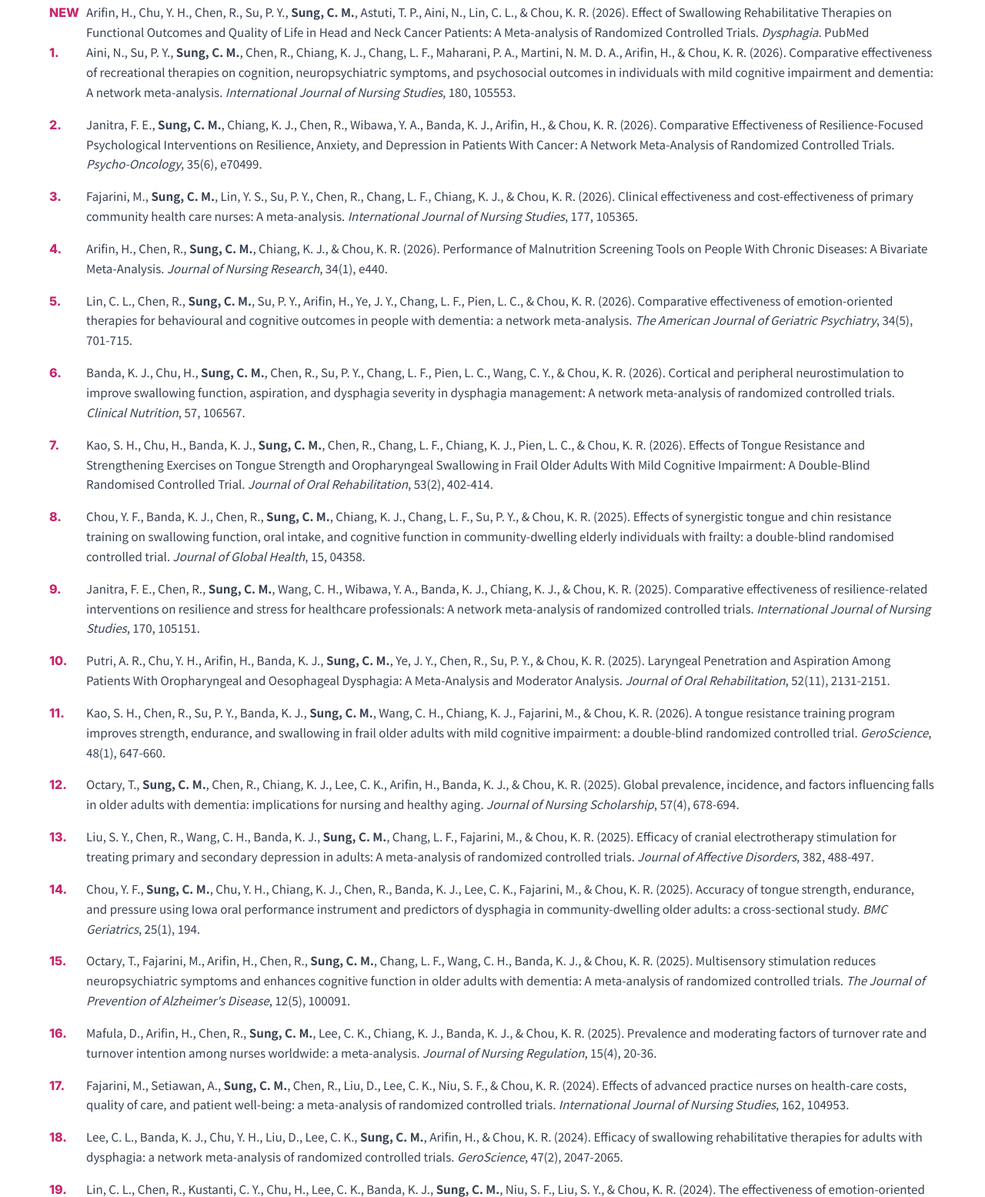
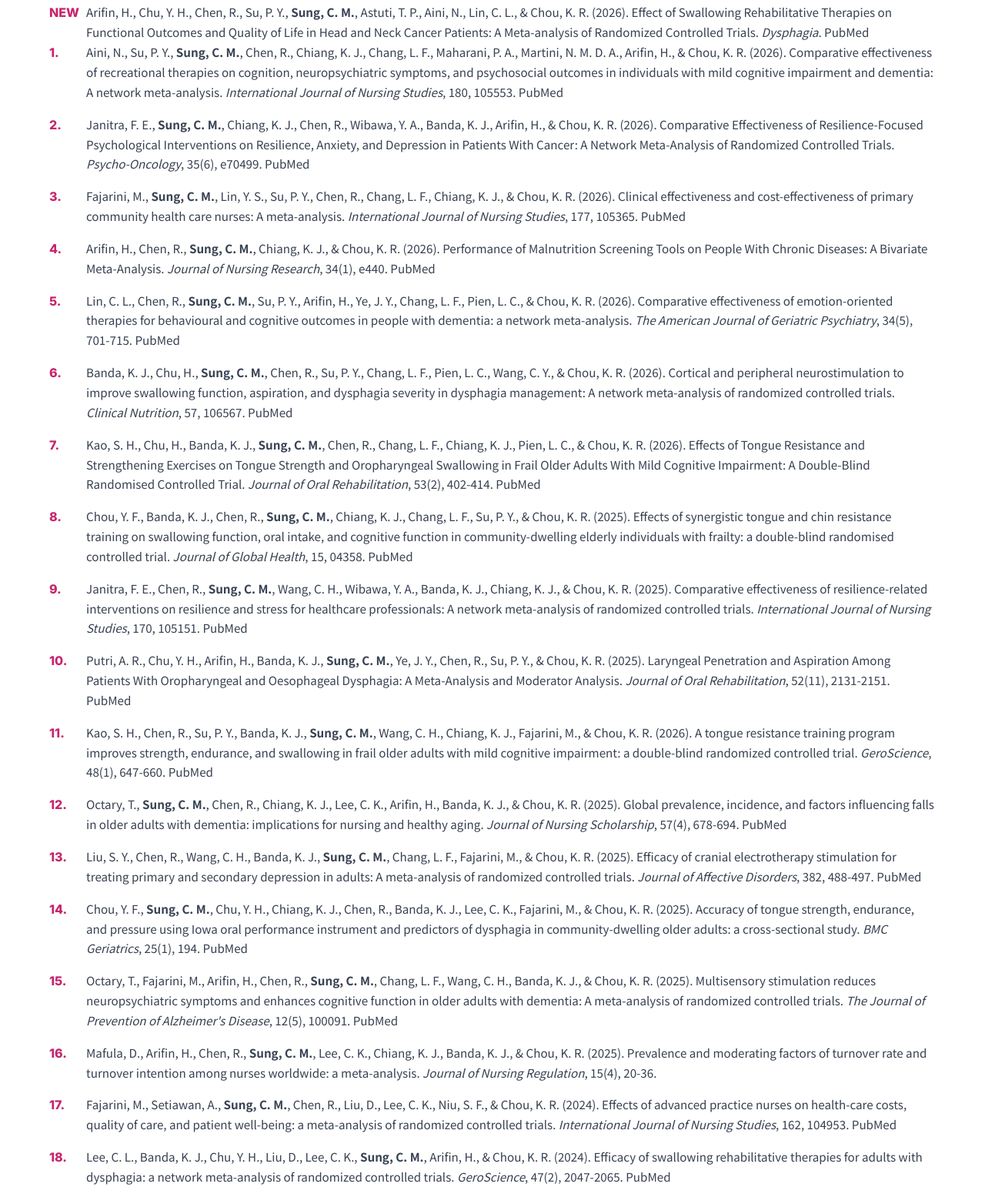
Before and after one commit to bobyu89/sung-lab-website, a plain HTML site: page en/publications.html in a window 1280 px wide. Shown: the part 707-2262 px from the top of the page at 77% size. Drawn offline with Linux system fonts and the light colour scheme.

Commit message:
補齊 PubMed 連結與手機版顯示

```diff
--- a/css/main.css
+++ b/css/main.css
@@ -39,6 +39,7 @@ html,
 body {
   margin: 0;
   padding: 0;
+  overflow-x: clip;
 }
 
 body {
--- a/en/publications.html
+++ b/en/publications.html
@@ -71,7 +71,7 @@
       </div>
 
       <p class="reveal">
-        <a class="btn btn-outline" href="https://pubmed.ncbi.nlm.nih.gov/?term=%22Sung+CM%22%5BAuthor%5D+AND+Taiwan%5BAffiliation%5D&amp;sort=date" target="_blank" rel="noopener noreferrer">View latest publications on PubMed →</a>
+        <a class="btn btn-outline" href="https://pubmed.ncbi.nlm.nih.gov/?term=Chien+Mei+Sung&amp;sort=pubdate" target="_blank" rel="noopener noreferrer">View latest publications on PubMed →</a>
       </p>
 
       <div class="pub-item reveal">
@@ -82,63 +82,63 @@
       <ol class="pub-list reveal">
         <li class="pub-item">
           <span class="pub-item__index">1.</span>
-          <p class="pub-item__text">Aini, N., Su, P. Y., <strong>Sung, C. M.</strong>, Chen, R., Chiang, K. J., Chang, L. F., Maharani, P. A., Martini, N. M. D. A., Arifin, H., &amp; Chou, K. R. (2026). Comparative effectiveness of recreational therapies on cognition, neuropsychiatric symptoms, and psychosocial outcomes in individuals with mild cognitive impairment and dementia: A network meta-analysis. <em>International Journal of Nursing Studies</em>, 180, 105553.<a class="doi" hidden>DOI</a></p>
+          <p class="pub-item__text">Aini, N., Su, P. Y., <strong>Sung, C. M.</strong>, Chen, R., Chiang, K. J., Chang, L. F., Maharani, P. A., Martini, N. M. D. A., Arifin, H., &amp; Chou, K. R. (2026). Comparative effectiveness of recreational therapies on cognition, neuropsychiatric symptoms, and psychosocial outcomes in individuals with mild cognitive impairment and dementia: A network meta-analysis. <em>International Journal of Nursing Studies</em>, 180, 105553. <a class="doi" href="https://pubmed.ncbi.nlm.nih.gov/42114453/" target="_blank" rel="noopener noreferrer">PubMed</a></p>
         </li>
         <li class="pub-item">
           <span class="pub-item__index">2.</span>
-          <p class="pub-item__text">Janitra, F. E., <strong>Sung, C. M.</strong>, Chiang, K. J., Chen, R., Wibawa, Y. A., Banda, K. J., Arifin, H., &amp; Chou, K. R. (2026). Comparative Effectiveness of Resilience-Focused Psychological Interventions on Resilience, Anxiety, and Depression in Patients With Cancer: A Network Meta-Analysis of Randomized Controlled Trials. <em>Psycho-Oncology</em>, 35(6), e70499.<a class="doi" hidden>DOI</a></p>
+          <p class="pub-item__text">Janitra, F. E., <strong>Sung, C. M.</strong>, Chiang, K. J., Chen, R., Wibawa, Y. A., Banda, K. J., Arifin, H., &amp; Chou, K. R. (2026). Comparative Effectiveness of Resilience-Focused Psychological Interventions on Resilience, Anxiety, and Depression in Patients With Cancer: A Network Meta-Analysis of Randomized Controlled Trials. <em>Psycho-Oncology</em>, 35(6), e70499. <a class="doi" href="https://pubmed.ncbi.nlm.nih.gov/42234575/" target="_blank" rel="noopener noreferrer">PubMed</a></p>
         </li>
         <li class="pub-item">
           <span class="pub-item__index">3.</span>
-          <p class="pub-item__text">Fajarini, M., <strong>Sung, C. M.</strong>, Lin, Y. S., Su, P. Y., Chen, R., Chang, L. F., Chiang, K. J., &amp; Chou, K. R. (2026). Clinical effectiveness and cost-effectiveness of primary community health care nurses: A meta-analysis. <em>International Journal of Nursing Studies</em>, 177, 105365.<a class="doi" hidden>DOI</a></p>
+          <p class="pub-item__text">Fajarini, M., <strong>Sung, C. M.</strong>, Lin, Y. S., Su, P. Y., Chen, R., Chang, L. F., Chiang, K. J., &amp; Chou, K. R. (2026). Clinical effectiveness and cost-effectiveness of primary community health care nurses: A meta-analysis. <em>International Journal of Nursing Studies</em>, 177, 105365. <a class="doi" href="https://pubmed.ncbi.nlm.nih.gov/41702261/" target="_blank" rel="noopener noreferrer">PubMed</a></p>
         </li>
         <li class="pub-item">
           <span class="pub-item__index">4.</span>
-          <p class="pub-item__text">Arifin, H., Chen, R., <strong>Sung, C. M.</strong>, Chiang, K. J., &amp; Chou, K. R. (2026). Performance of Malnutrition Screening Tools on People With Chronic Diseases: A Bivariate Meta-Analysis. <em>Journal of Nursing Research</em>, 34(1), e440.<a class="doi" hidden>DOI</a></p>
+          <p class="pub-item__text">Arifin, H., Chen, R., <strong>Sung, C. M.</strong>, Chiang, K. J., &amp; Chou, K. R. (2026). Performance of Malnutrition Screening Tools on People With Chronic Diseases: A Bivariate Meta-Analysis. <em>Journal of Nursing Research</em>, 34(1), e440. <a class="doi" href="https://pubmed.ncbi.nlm.nih.gov/41627084/" target="_blank" rel="noopener noreferrer">PubMed</a></p>
         </li>
         <li class="pub-item">
           <span class="pub-item__index">5.</span>
-          <p class="pub-item__text">Lin, C. L., Chen, R., <strong>Sung, C. M.</strong>, Su, P. Y., Arifin, H., Ye, J. Y., Chang, L. F., Pien, L. C., &amp; Chou, K. R. (2026). Comparative effectiveness of emotion-oriented therapies for behavioural and cognitive outcomes in people with dementia: a network meta-analysis. <em>The American Journal of Geriatric Psychiatry</em>, 34(5), 701-715.<a class="doi" hidden>DOI</a></p>
+          <p class="pub-item__text">Lin, C. L., Chen, R., <strong>Sung, C. M.</strong>, Su, P. Y., Arifin, H., Ye, J. Y., Chang, L. F., Pien, L. C., &amp; Chou, K. R. (2026). Comparative effectiveness of emotion-oriented therapies for behavioural and cognitive outcomes in people with dementia: a network meta-analysis. <em>The American Journal of Geriatric Psychiatry</em>, 34(5), 701-715. <a class="doi" href="https://pubmed.ncbi.nlm.nih.gov/41644332/" target="_blank" rel="noopener noreferrer">PubMed</a></p>
         </li>
         <li class="pub-item">
           <span class="pub-item__index">6.</span>
-          <p class="pub-item__text">Banda, K. J., Chu, H., <strong>Sung, C. M.</strong>, Chen, R., Su, P. Y., Chang, L. F., Pien, L. C., Wang, C. Y., &amp; Chou, K. R. (2026). Cortical and peripheral neurostimulation to improve swallowing function, aspiration, and dysphagia severity in dysphagia management: A network meta-analysis of randomized controlled trials. <em>Clinical Nutrition</em>, 57, 106567.<a class="doi" hidden>DOI</a></p>
+          <p class="pub-item__text">Banda, K. J., Chu, H., <strong>Sung, C. M.</strong>, Chen, R., Su, P. Y., Chang, L. F., Pien, L. C., Wang, C. Y., &amp; Chou, K. R. (2026). Cortical and peripheral neurostimulation to improve swallowing function, aspiration, and dysphagia severity in dysphagia management: A network meta-analysis of randomized controlled trials. <em>Clinical Nutrition</em>, 57, 106567. <a class="doi" href="https://pubmed.ncbi.nlm.nih.gov/41529523/" target="_blank" rel="noopener noreferrer">PubMed</a></p>
         </li>
         <li class="pub-item">
           <span class="pub-item__index">7.</span>
-          <p class="pub-item__text">Kao, S. H., Chu, H., Banda, K. J., <strong>Sung, C. M.</strong>, Chen, R., Chang, L. F., Chiang, K. J., Pien, L. C., &amp; Chou, K. R. (2026). Effects of Tongue Resistance and Strengthening Exercises on Tongue Strength and Oropharyngeal Swallowing in Frail Older Adults With Mild Cognitive Impairment: A Double-Blind Randomised Controlled Trial. <em>Journal of Oral Rehabilitation</em>, 53(2), 402-414.<a class="doi" hidden>DOI</a></p>
+          <p class="pub-item__text">Kao, S. H., Chu, H., Banda, K. J., <strong>Sung, C. M.</strong>, Chen, R., Chang, L. F., Chiang, K. J., Pien, L. C., &amp; Chou, K. R. (2026). Effects of Tongue Resistance and Strengthening Exercises on Tongue Strength and Oropharyngeal Swallowing in Frail Older Adults With Mild Cognitive Impairment: A Double-Blind Randomised Controlled Trial. <em>Journal of Oral Rehabilitation</em>, 53(2), 402-414. <a class="doi" href="https://pubmed.ncbi.nlm.nih.gov/41190776/" target="_blank" rel="noopener noreferrer">PubMed</a></p>
         </li>
         <li class="pub-item">
           <span class="pub-item__index">8.</span>
-          <p class="pub-item__text">Chou, Y. F., Banda, K. J., Chen, R., <strong>Sung, C. M.</strong>, Chiang, K. J., Chang, L. F., Su, P. Y., &amp; Chou, K. R. (2025). Effects of synergistic tongue and chin resistance training on swallowing function, oral intake, and cognitive function in community-dwelling elderly individuals with frailty: a double-blind randomised controlled trial. <em>Journal of Global Health</em>, 15, 04358.<a class="doi" hidden>DOI</a></p>
+          <p class="pub-item__text">Chou, Y. F., Banda, K. J., Chen, R., <strong>Sung, C. M.</strong>, Chiang, K. J., Chang, L. F., Su, P. Y., &amp; Chou, K. R. (2025). Effects of synergistic tongue and chin resistance training on swallowing function, oral intake, and cognitive function in community-dwelling elderly individuals with frailty: a double-blind randomised controlled trial. <em>Journal of Global Health</em>, 15, 04358. <a class="doi" href="https://pubmed.ncbi.nlm.nih.gov/41346239/" target="_blank" rel="noopener noreferrer">PubMed</a></p>
         </li>
         <li class="pub-item">
           <span class="pub-item__index">9.</span>
-          <p class="pub-item__text">Janitra, F. E., Chen, R., <strong>Sung, C. M.</strong>, Wang, C. H., Wibawa, Y. A., Banda, K. J., Chiang, K. J., &amp; Chou, K. R. (2025). Comparative effectiveness of resilience-related interventions on resilience and stress for healthcare professionals: A network meta-analysis of randomized controlled trials. <em>International Journal of Nursing Studies</em>, 170, 105151.<a class="doi" hidden>DOI</a></p>
+          <p class="pub-item__text">Janitra, F. E., Chen, R., <strong>Sung, C. M.</strong>, Wang, C. H., Wibawa, Y. A., Banda, K. J., Chiang, K. J., &amp; Chou, K. R. (2025). Comparative effectiveness of resilience-related interventions on resilience and stress for healthcare professionals: A network meta-analysis of randomized controlled trials. <em>International Journal of Nursing Studies</em>, 170, 105151. <a class="doi" href="https://pubmed.ncbi.nlm.nih.gov/40664044/" target="_blank" rel="noopener noreferrer">PubMed</a></p>
         </li>
         <li class="pub-item">
           <span class="pub-item__index">10.</span>
-          <p class="pub-item__text">Putri, A. R., Chu, Y. H., Arifin, H., Banda, K. J., <strong>Sung, C. M.</strong>, Ye, J. Y., Chen, R., Su, P. Y., &amp; Chou, K. R. (2025). Laryngeal Penetration and Aspiration Among Patients With Oropharyngeal and Oesophageal Dysphagia: A Meta-Analysis and Moderator Analysis. <em>Journal of Oral Rehabilitation</em>, 52(11), 2131-2151.<a class="doi" hidden>DOI</a></p>
+          <p class="pub-item__text">Putri, A. R., Chu, Y. H., Arifin, H., Banda, K. J., <strong>Sung, C. M.</strong>, Ye, J. Y., Chen, R., Su, P. Y., &amp; Chou, K. R. (2025). Laryngeal Penetration and Aspiration Among Patients With Oropharyngeal and Oesophageal Dysphagia: A Meta-Analysis and Moderator Analysis. <em>Journal of Oral Rehabilitation</em>, 52(11), 2131-2151. <a class="doi" href="https://pubmed.ncbi.nlm.nih.gov/40707409/" target="_blank" rel="noopener noreferrer">PubMed</a></p>
         </li>
         <li class="pub-item">
           <span class="pub-item__index">11.</span>
-          <p class="pub-item__text">Kao, S. H., Chen, R., Su, P. Y., Banda, K. J., <strong>Sung, C. M.</strong>, Wang, C. H., Chiang, K. J., Fajarini, M., &amp; Chou, K. R. (2026). A tongue resistance training program improves strength, endurance, and swallowing in frail older adults with mild cognitive impairment: a double-blind randomized controlled trial. <em>GeroScience</em>, 48(1), 647-660.<a class="doi" hidden>DOI</a></p>
+          <p class="pub-item__text">Kao, S. H., Chen, R., Su, P. Y., Banda, K. J., <strong>Sung, C. M.</strong>, Wang, C. H., Chiang, K. J., Fajarini, M., &amp; Chou, K. R. (2026). A tongue resistance training program improves strength, endurance, and swallowing in frail older adults with mild cognitive impairment: a double-blind randomized controlled trial. <em>GeroScience</em>, 48(1), 647-660. <a class="doi" href="https://pubmed.ncbi.nlm.nih.gov/40439971/" target="_blank" rel="noopener noreferrer">PubMed</a></p>
         </li>
         <li class="pub-item">
           <span class="pub-item__index">12.</span>
-          <p class="pub-item__text">Octary, T., <strong>Sung, C. M.</strong>, Chen, R., Chiang, K. J., Lee, C. K., Arifin, H., Banda, K. J., &amp; Chou, K. R. (2025). Global prevalence, incidence, and factors influencing falls in older adults with dementia: implications for nursing and healthy aging. <em>Journal of Nursing Scholarship</em>, 57(4), 678-694.<a class="doi" hidden>DOI</a></p>
+          <p class="pub-item__text">Octary, T., <strong>Sung, C. M.</strong>, Chen, R., Chiang, K. J., Lee, C. K., Arifin, H., Banda, K. J., &amp; Chou, K. R. (2025). Global prevalence, incidence, and factors influencing falls in older adults with dementia: implications for nursing and healthy aging. <em>Journal of Nursing Scholarship</em>, 57(4), 678-694. <a class="doi" href="https://pubmed.ncbi.nlm.nih.gov/40237091/" target="_blank" rel="noopener noreferrer">PubMed</a></p>
         </li>
         <li class="pub-item">
           <span class="pub-item__index">13.</span>
-          <p class="pub-item__text">Liu, S. Y., Chen, R., Wang, C. H., Banda, K. J., <strong>Sung, C. M.</strong>, Chang, L. F., Fajarini, M., &amp; Chou, K. R. (2025). Efficacy of cranial electrotherapy stimulation for treating primary and secondary depression in adults: A meta-analysis of randomized controlled trials. <em>Journal of Affective Disorders</em>, 382, 488-497.<a class="doi" hidden>DOI</a></p>
+          <p class="pub-item__text">Liu, S. Y., Chen, R., Wang, C. H., Banda, K. J., <strong>Sung, C. M.</strong>, Chang, L. F., Fajarini, M., &amp; Chou, K. R. (2025). Efficacy of cranial electrotherapy stimulation for treating primary and secondary depression in adults: A meta-analysis of randomized controlled trials. <em>Journal of Affective Disorders</em>, 382, 488-497. <a class="doi" href="https://pubmed.ncbi.nlm.nih.gov/40286924/" target="_blank" rel="noopener noreferrer">PubMed</a></p>
         </li>
         <li class="pub-item">
           <span class="pub-item__index">14.</span>
-          <p class="pub-item__text">Chou, Y. F., <strong>Sung, C. M.</strong>, Chu, Y. H., Chiang, K. J., Chen, R., Banda, K. J., Lee, C. K., Fajarini, M., &amp; Chou, K. R. (2025). Accuracy of tongue strength, endurance, and pressure using Iowa oral performance instrument and predictors of dysphagia in community-dwelling older adults: a cross-sectional study. <em>BMC Geriatrics</em>, 25(1), 194.<a class="doi" hidden>DOI</a></p>
+          <p class="pub-item__text">Chou, Y. F., <strong>Sung, C. M.</strong>, Chu, Y. H., Chiang, K. J., Chen, R., Banda, K. J., Lee, C. K., Fajarini, M., &amp; Chou, K. R. (2025). Accuracy of tongue strength, endurance, and pressure using Iowa oral performance instrument and predictors of dysphagia in community-dwelling older adults: a cross-sectional study. <em>BMC Geriatrics</em>, 25(1), 194. <a class="doi" href="https://pubmed.ncbi.nlm.nih.gov/40128713/" target="_blank" rel="noopener noreferrer">PubMed</a></p>
         </li>
         <li class="pub-item">
           <span class="pub-item__index">15.</span>
-          <p class="pub-item__text">Octary, T., Fajarini, M., Arifin, H., Chen, R., <strong>Sung, C. M.</strong>, Chang, L. F., Wang, C. H., Banda, K. J., &amp; Chou, K. R. (2025). Multisensory stimulation reduces neuropsychiatric symptoms and enhances cognitive function in older adults with dementia: A meta-analysis of randomized controlled trials. <em>The Journal of Prevention of Alzheimer's Disease</em>, 12(5), 100091.<a class="doi" hidden>DOI</a></p>
+          <p class="pub-item__text">Octary, T., Fajarini, M., Arifin, H., Chen, R., <strong>Sung, C. M.</strong>, Chang, L. F., Wang, C. H., Banda, K. J., &amp; Chou, K. R. (2025). Multisensory stimulation reduces neuropsychiatric symptoms and enhances cognitive function in older adults with dementia: A meta-analysis of randomized controlled trials. <em>The Journal of Prevention of Alzheimer's Disease</em>, 12(5), 100091. <a class="doi" href="https://pubmed.ncbi.nlm.nih.gov/39986906/" target="_blank" rel="noopener noreferrer">PubMed</a></p>
         </li>
         <li class="pub-item">
           <span class="pub-item__index">16.</span>
@@ -146,27 +146,27 @@
         </li>
         <li class="pub-item">
           <span class="pub-item__index">17.</span>
-          <p class="pub-item__text">Fajarini, M., Setiawan, A., <strong>Sung, C. M.</strong>, Chen, R., Liu, D., Lee, C. K., Niu, S. F., &amp; Chou, K. R. (2024). Effects of advanced practice nurses on health-care costs, quality of care, and patient well-being: a meta-analysis of randomized controlled trials. <em>International Journal of Nursing Studies</em>, 162, 104953.<a class="doi" hidden>DOI</a></p>
+          <p class="pub-item__text">Fajarini, M., Setiawan, A., <strong>Sung, C. M.</strong>, Chen, R., Liu, D., Lee, C. K., Niu, S. F., &amp; Chou, K. R. (2024). Effects of advanced practice nurses on health-care costs, quality of care, and patient well-being: a meta-analysis of randomized controlled trials. <em>International Journal of Nursing Studies</em>, 162, 104953. <a class="doi" href="https://pubmed.ncbi.nlm.nih.gov/39586168/" target="_blank" rel="noopener noreferrer">PubMed</a></p>
         </li>
         <li class="pub-item">
           <span class="pub-item__index">18.</span>
-          <p class="pub-item__text">Lee, C. L., Banda, K. J., Chu, Y. H., Liu, D., Lee, C. K., <strong>Sung, C. M.</strong>, Arifin, H., &amp; Chou, K. R. (2024). Efficacy of swallowing rehabilitative therapies for adults with dysphagia: a network meta-analysis of randomized controlled trials. <em>GeroScience</em>, 47(2), 2047-2065.<a class="doi" hidden>DOI</a></p>
+          <p class="pub-item__text">Lee, C. L., Banda, K. J., Chu, Y. H., Liu, D., Lee, C. K., <strong>Sung, C. M.</strong>, Arifin, H., &amp; Chou, K. R. (2024). Efficacy of swallowing rehabilitative therapies for adults with dysphagia: a network meta-analysis of randomized controlled trials. <em>GeroScience</em>, 47(2), 2047-2065. <a class="doi" href="https://pubmed.ncbi.nlm.nih.gov/39438392/" target="_blank" rel="noopener noreferrer">PubMed</a></p>
         </li>
         <li class="pub-item">
           <span class="pub-item__index">19.</span>
-          <p class="pub-item__text">Lin, C. L., Chen, R., Kustanti, C. Y., Chu, H., Lee, C. K., Banda, K. J., <strong>Sung, C. M.</strong>, Niu, S. F., Liu, S. Y., &amp; Chou, K. R. (2024). The effectiveness of emotion-oriented approaches on psychological outcomes and cognitive function in older adults: A meta-analysis of randomised controlled trials. <em>Journal of Global Health</em>, 14, 04123.<a class="doi" hidden>DOI</a></p>
+          <p class="pub-item__text">Lin, C. L., Chen, R., Kustanti, C. Y., Chu, H., Lee, C. K., Banda, K. J., <strong>Sung, C. M.</strong>, Niu, S. F., Liu, S. Y., &amp; Chou, K. R. (2024). The effectiveness of emotion-oriented approaches on psychological outcomes and cognitive function in older adults: A meta-analysis of randomised controlled trials. <em>Journal of Global Health</em>, 14, 04123. <a class="doi" href="https://pubmed.ncbi.nlm.nih.gov/38939961/" target="_blank" rel="noopener noreferrer">PubMed</a></p>
         </li>
         <li class="pub-item">
           <span class="pub-item__index">20.</span>
-          <p class="pub-item__text">Janitra, F. E., Chen, R., Lin, H. C., <strong>Sung, C. M.</strong>, Chu, H., Lee, C. K., Niu, S. F., Liu, H. I., Chang, L. F., Banda, K. J., &amp; Chou, K. R. (2024). Efficacy of resilience-related psychological interventions in patients with long-term diseases: A meta-analysis of randomised controlled trials. <em>International Journal of Mental Health Nursing</em>, 33(5), 1388-1406.<a class="doi" hidden>DOI</a></p>
+          <p class="pub-item__text">Janitra, F. E., Chen, R., Lin, H. C., <strong>Sung, C. M.</strong>, Chu, H., Lee, C. K., Niu, S. F., Liu, H. I., Chang, L. F., Banda, K. J., &amp; Chou, K. R. (2024). Efficacy of resilience-related psychological interventions in patients with long-term diseases: A meta-analysis of randomised controlled trials. <em>International Journal of Mental Health Nursing</em>, 33(5), 1388-1406. <a class="doi" href="https://pubmed.ncbi.nlm.nih.gov/38651215/" target="_blank" rel="noopener noreferrer">PubMed</a></p>
         </li>
         <li class="pub-item">
           <span class="pub-item__index">21.</span>
-          <p class="pub-item__text"><strong>Sung, C. M.</strong>, Lee, T. Y., Chu, H., Liu, D., Lin, H. C., Pien, L. C., Jen, H. J., Lai, Y. J., Kang, X. L., &amp; Chou, K. R. (2023). Efficacy of multi-domain cognitive function training on cognitive function, working memory, attention, and coordination in older adults with mild cognitive impairment and mild dementia: A one-year prospective randomised controlled trial. <em>Journal of Global Health</em>, 13, 04069.<a class="doi" hidden>DOI</a></p>
+          <p class="pub-item__text"><strong>Sung, C. M.</strong>, Lee, T. Y., Chu, H., Liu, D., Lin, H. C., Pien, L. C., Jen, H. J., Lai, Y. J., Kang, X. L., &amp; Chou, K. R. (2023). Efficacy of multi-domain cognitive function training on cognitive function, working memory, attention, and coordination in older adults with mild cognitive impairment and mild dementia: A one-year prospective randomised controlled trial. <em>Journal of Global Health</em>, 13, 04069. <a class="doi" href="https://pubmed.ncbi.nlm.nih.gov/37387548/" target="_blank" rel="noopener noreferrer">PubMed</a></p>
         </li>
         <li class="pub-item">
           <span class="pub-item__index">22.</span>
-          <p class="pub-item__text"><strong>Sung, C. M.</strong>, Jen, H. J., Liu, D., Kustanti, C. Y., Chu, H., Chen, R., Lin, H. C., Chang, C. Y., &amp; Chou, K. R. (2023). The effect of cognitive training on domains of attention in older adults with mild cognitive impairment and mild dementia: A meta-analysis of randomised controlled trials. <em>Journal of Global Health</em>, 13, 04078.<a class="doi" hidden>DOI</a></p>
+          <p class="pub-item__text"><strong>Sung, C. M.</strong>, Jen, H. J., Liu, D., Kustanti, C. Y., Chu, H., Chen, R., Lin, H. C., Chang, C. Y., &amp; Chou, K. R. (2023). The effect of cognitive training on domains of attention in older adults with mild cognitive impairment and mild dementia: A meta-analysis of randomised controlled trials. <em>Journal of Global Health</em>, 13, 04078. <a class="doi" href="https://pubmed.ncbi.nlm.nih.gov/37387539/" target="_blank" rel="noopener noreferrer">PubMed</a></p>
         </li>
       </ol>
 
@@ -174,7 +174,7 @@
       <ol class="pub-list reveal" start="23">
         <li class="pub-item">
           <span class="pub-item__index">23.</span>
-          <p class="pub-item__text"><strong>宋建美</strong>、林瑩滋（2024）．專科護理師組織氣候、領導風格與工作滿意度關係之初探．護理雜誌，71(5)，46-57。<a class="doi" hidden>DOI</a></p>
+          <p class="pub-item__text"><strong>宋建美</strong>、林瑩滋（2024）．專科護理師組織氣候、領導風格與工作滿意度關係之初探．護理雜誌，71(5)，46-57。 <a class="doi" href="https://pubmed.ncbi.nlm.nih.gov/39350709/" target="_blank" rel="noopener noreferrer">PubMed</a></p>
         </li>
         <li class="pub-item">
           <span class="pub-item__index">24.</span>
@@ -186,7 +186,7 @@
         </li>
       </ol>
 
-      <p class="pub-footnote reveal">26 articles in total (23 in English, 3 in Chinese); PubMed provides the latest indexing status. See the PI page for conference papers and awards.</p>
+      <p class="pub-footnote reveal">PubMed provides the latest indexing status. See the PI page for conference papers and awards.</p>
     </div>
   </section>
 
```
Also changed, not shown: publications.html (+24 -24 lines), 1 other file.
